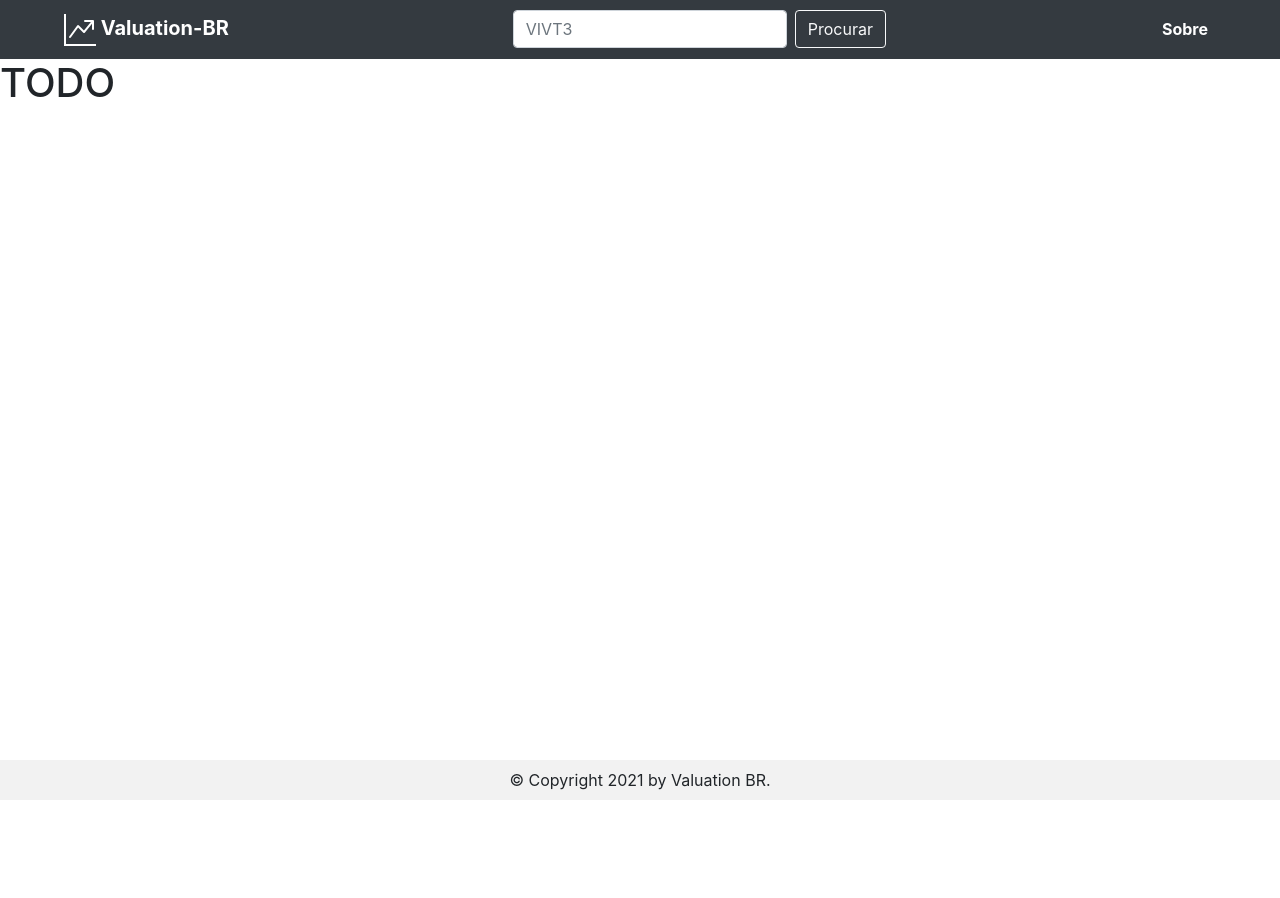
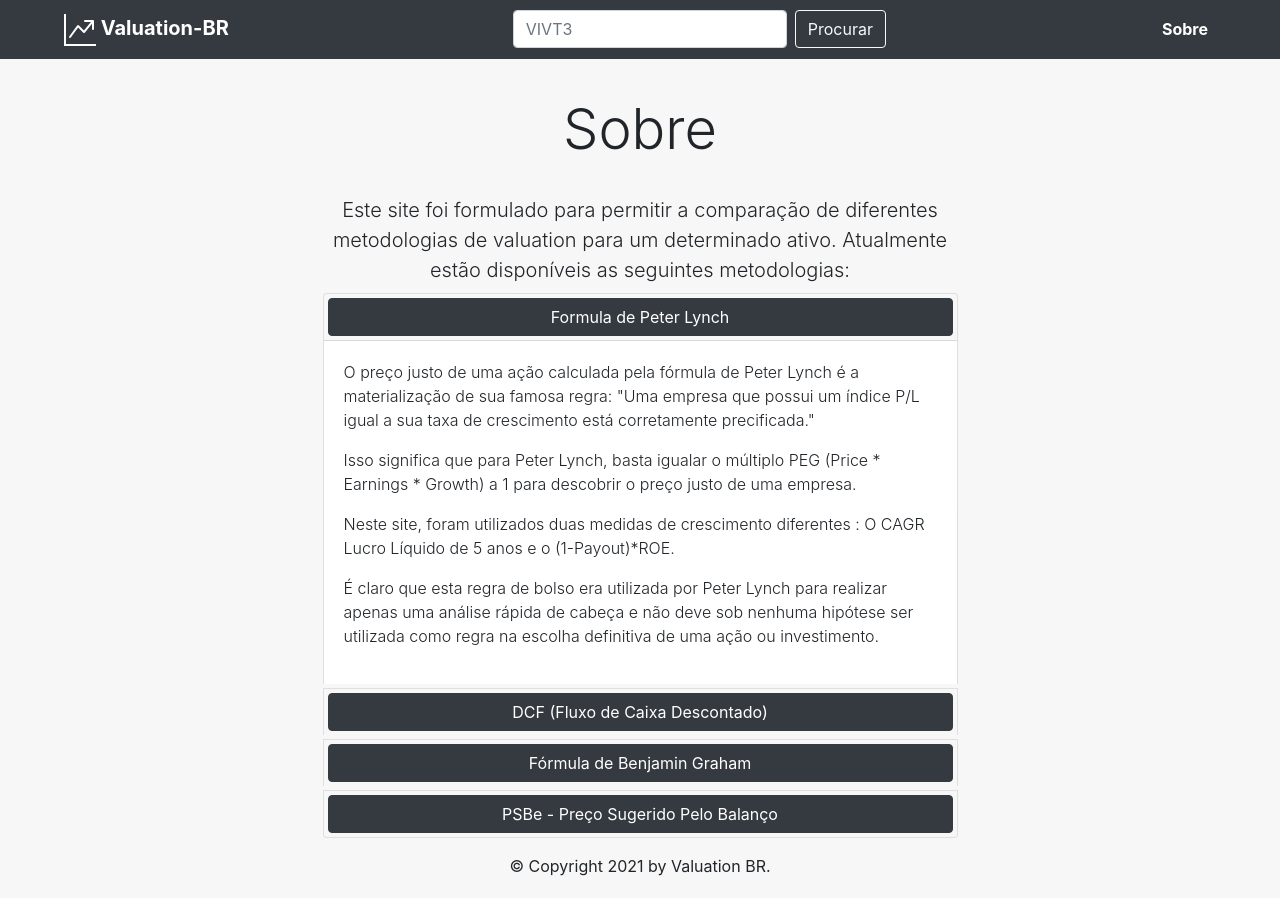
Before and after one commit to b-rbmp/Valuation-BR-Vue, a Vue app in the folder frontend/: page /sobre in a window 1280 px wide. Before the commit the page ends 800 px from the top, so only its background shows below. Built offline with nearby package versions, Linux system fonts and the light colour scheme.

Commit message:
Creation of About Page
About page created using an accordion setup

```diff
--- a/frontend/src/App.vue
+++ b/frontend/src/App.vue
@@ -1,6 +1,7 @@
 <template>
   <div id="app">
     <navigation/>
+    <br><br><br><br>
     <router-view/>
     <footer-comp/>
   </div>
@@ -18,3 +19,9 @@ export default {
   },
 };
 </script>
+
+<style>
+body {
+  background-color: rgba(0, 0, 0, 0.03);
+}
+</style>
--- a/frontend/src/components/FooterComp.vue
+++ b/frontend/src/components/FooterComp.vue
@@ -1,6 +1,6 @@
 <template>
-    <div class="footer-comp fixed-bottom">
-        <p class="text-center m-1 p-1">
+    <div class="footer-comp mt-auto">
+        <p class="text-center mt-2 p-1">
             &copy; Copyright 2021 by Valuation BR.
         </p>
     </div>
@@ -13,7 +13,4 @@ export default {
 </script>
 
 <style scoped>
-    .footer-comp {
-        background-color: rgba(0, 0, 0, 0.05);
-    }
 </style>
--- a/frontend/src/components/HomeContent.vue
+++ b/frontend/src/components/HomeContent.vue
@@ -2,13 +2,13 @@
     <div class="home-content">
         <b-container>
             <b-row class="justify-content-md-center">
-                <b-col class="display-4 text-center mt-5 pt-3" id='title'>
+                <b-col class="display-4 text-center" id='title'>
                     Comparação de Métodos de Valuation
                 </b-col>
             </b-row>
-            <br><br>
+            <br>
             <b-row class="justify-content-md-center">
-                <b-col cols="7" class="text-center mt-4">
+                <b-col cols="7" class="text-center mt-3">
                     <span class="lead text-wrap">
                         Compare diferentes métodos de valuation para um determinado ativo,
                         basta pesquisar o ticker acima!
@@ -16,10 +16,10 @@
                 </b-col>
             </b-row>
             <div class="row justify-content-center">
-                <span class="iconify mt-4"
+                <span class="iconify mt-3"
                 data-icon="fxemoji:stockchart"
-                data-width="300"
-                data-height="300"
+                data-width="275"
+                data-height="275"
                 data-inline="false"></span>
             </div>
         </b-container>
--- a/frontend/src/components/Navigation.vue
+++ b/frontend/src/components/Navigation.vue
@@ -1,6 +1,6 @@
 <template>
-    <div>
-        <b-navbar sticky toggleable="lg" type="dark" variant="dark">
+    <div class="fixed-top">
+        <b-navbar toggleable="lg" type="dark" variant="dark">
             <b-navbar-brand to="/" class="ml-5 font-weight-bold">
                 <svg xmlns="http://www.w3.org/2000/svg" width="32" height="32" fill="currentColor" class="bi bi-graph-up" viewBox="0 0 16 16">
                     <path fill-rule="evenodd" d="M0 0h1v15h15v1H0V0zm10 3.5a.5.5 0 0 1 .5-.5h4a.5.5
--- /dev/null
+++ b/frontend/src/components/SobreContent.vue
@@ -0,0 +1,155 @@
+<template>
+  <div class="sobre-content">
+    <b-container>
+      <b-row class="justify-content-md-center">
+        <b-col class="display-4 text-center">
+          Sobre
+        </b-col>
+      </b-row>
+      <br />
+      <b-row class="justify-content-md-center">
+        <div class="col-7 text-center mt-2">
+          <div class="text-wrap lead">
+            <span>
+              Este site foi formulado para permitir a comparação de diferentes metodologias de
+              valuation para um determinado ativo. Atualmente estão disponíveis as seguintes
+              metodologias:
+            </span>
+            <div class="accordion mt-2">
+              <b-card no-body class="mb-1">
+                <b-card-header header-tag="header" class="p-1" role="tab">
+                  <b-button block v-b-toggle.accordion-1 variant="dark">
+                    Formula de Peter Lynch
+                  </b-button>
+                </b-card-header>
+                <b-collapse id="accordion-1" visible accordion="my-accordion" role="tabpanel">
+                  <b-card-body>
+                    <b-card-text class="text-left">
+                      <p>
+                        O preço justo de uma ação calculada pela fórmula de Peter Lynch é a
+                        materialização de sua famosa regra: "Uma empresa que possui um índice P/L
+                        igual a sua taxa de crescimento está corretamente precificada."
+                      </p>
+                      <p>
+                        Isso significa que para Peter Lynch, basta igualar o múltiplo PEG (Price *
+                        Earnings * Growth) a 1 para descobrir o preço justo de uma empresa.
+                      </p>
+                      <p>
+                        Neste site, foram utilizados duas medidas de crescimento diferentes : O CAGR
+                        Lucro Líquido de 5 anos e o (1-Payout)*ROE.
+                      </p>
+                      <p>
+                        É claro que esta regra de bolso era utilizada por Peter Lynch para realizar
+                        apenas uma análise rápida de cabeça e não deve sob nenhuma hipótese ser
+                        utilizada como regra na escolha definitiva de uma ação ou investimento.
+                      </p>
+                    </b-card-text>
+                  </b-card-body>
+                </b-collapse>
+              </b-card>
+
+              <b-card no-body class="mb-1">
+                <b-card-header header-tag="header" class="p-1" role="tab">
+                  <b-button block v-b-toggle.accordion-2 variant="dark">
+                    DCF (Fluxo de Caixa Descontado)
+                  </b-button>
+                </b-card-header>
+                <b-collapse id="accordion-2" accordion="my-accordion" role="tabpanel">
+                  <b-card-body>
+                    <b-card-text class="text-left">
+                      <p>
+                        DCF (Discounted Cash Flow) é o método de valuation que precifica um
+                        investimento baseado nos fluxos de caixas projetados para o futuro que este
+                        investimento vai gerar.
+                      </p>
+                      <p>
+                        É uma análise que tenta trazer para o presente o preço justo de um
+                        investimento projetando quanto dinheiro o investidor vai receber ajustando
+                        os fluxos de caixa futuros para o presente, utilizando uma taxa de desconto,
+                        que representa o retorno anual ao ano esperado para o investidor com o
+                        investimento.
+                      </p>
+                      <p>
+                        Existem diversos modelos de DCF, sendo o método mais utilizado pelos
+                        analistas para realizar o valuation de empresas. Neste site, por motivos de
+                        simplificação, limita-se o DCF ao modelo de 2 estágios (1 estágio "atual" +
+                        1 estágio terminal), e utiliza-se o lucro líquido como um proxy do fluxo de
+                        caixa livre gerado pela empresa, apesar de esta abordagem distorcer os
+                        resultados.
+                      </p>
+                    </b-card-text>
+                  </b-card-body>
+                </b-collapse>
+              </b-card>
+
+              <b-card no-body class="mb-1">
+                <b-card-header header-tag="header" class="p-1" role="tab">
+                  <b-button block v-b-toggle.accordion-3 variant="dark">
+                    Fórmula de Benjamin Graham
+                  </b-button>
+                </b-card-header>
+                <b-collapse id="accordion-3" accordion="my-accordion" role="tabpanel">
+                  <b-card-body>
+                    <b-card-text class="text-left"
+                      ><p>
+                        A fórmula de Benjamin Graham permite calcular o valor intrínsico de uma
+                        ação, através da seguinte fórmula:
+                      </p>
+                      <p>
+                        Preço Justo = Raiz Quadrada (22,5 * Lucro Por Ação * Valor Patrimonial da
+                        Ação)
+                      </p>
+                      <p>
+                        Este método não funciona para qualquer empresa, apenas para aquelas que
+                        possuem lucros constantes (estado terminal) e portanto esse método de
+                        Valuation se encaixa apenas para empresas que se encaixam no famoso "Value
+                        Investing" (E sob nenhuma hipotése deve ser utilizada para empresas
+                        "Growth", de Crescimento).
+                      </p>
+                    </b-card-text>
+                  </b-card-body>
+                </b-collapse>
+              </b-card>
+              <b-card no-body class="mb-1">
+                <b-card-header header-tag="header" class="p-1" role="tab">
+                  <b-button block v-b-toggle.accordion-4 variant="dark">
+                    PSBe - Preço Sugerido Pelo Balanço
+                  </b-button>
+                </b-card-header>
+                <b-collapse id="accordion-4" accordion="my-accordion" role="tabpanel">
+                  <b-card-body>
+                    <b-card-text class="text-left">
+                      <p>
+                        O método PSBe, popularizado no falecido fórum do InfoMoney, busca precificar
+                        ações utilizando apenas 5 entradas: Patrimônio Líquido, Receita Líquida,
+                        Resultado Não Operacional, Lucro Líquido e Número Total de Ações, além de
+                        uma constante que representa a correlação entre o lucro líquido das empresas
+                        listadas na bolsa e o seu valor de mercado
+                      </p>
+                      <p>
+                        Esse método se encaixa na categoria de "Value Investing" já que desconsidera
+                        o crescimento das empresas em seus calculos
+                      </p>
+                    </b-card-text>
+                  </b-card-body>
+                </b-collapse>
+              </b-card>
+            </div>
+          </div>
+        </div>
+      </b-row>
+    </b-container>
+  </div>
+</template>
+
+<script>
+export default {
+  name: 'SobreContent',
+};
+</script>
+
+<style scoped>
+p {
+  font-size: 1rem;
+}
+</style>
--- a/frontend/src/router/index.js
+++ b/frontend/src/router/index.js
@@ -2,6 +2,7 @@ import Vue from 'vue';
 import VueRouter from 'vue-router';
 import Home from '../views/Home.vue';
 import Sobre from '../views/Sobre.vue';
+import Ativo from '../views/Ativo.vue';
 
 Vue.use(VueRouter);
 
@@ -16,6 +17,11 @@ const routes = [
     name: 'Sobre',
     component: Sobre,
   },
+  {
+    path: '/ativo',
+    name: 'Ativo',
+    component: Ativo,
+  },
 ];
 
 const router = new VueRouter({
--- a/frontend/src/views/Sobre.vue
+++ b/frontend/src/views/Sobre.vue
@@ -1,12 +1,16 @@
 <template>
   <div class="sobre">
-    <h1>TODO</h1>
+    <sobre-content/>
   </div>
 </template>
 
 <script>
+import SobreContent from '@/components/SobreContent.vue';
 
 export default {
   name: 'Sobre',
+  components: {
+    SobreContent,
+  },
 };
 </script>
```
Also changed, not shown: frontend/src/views/Ativo.vue (added).
